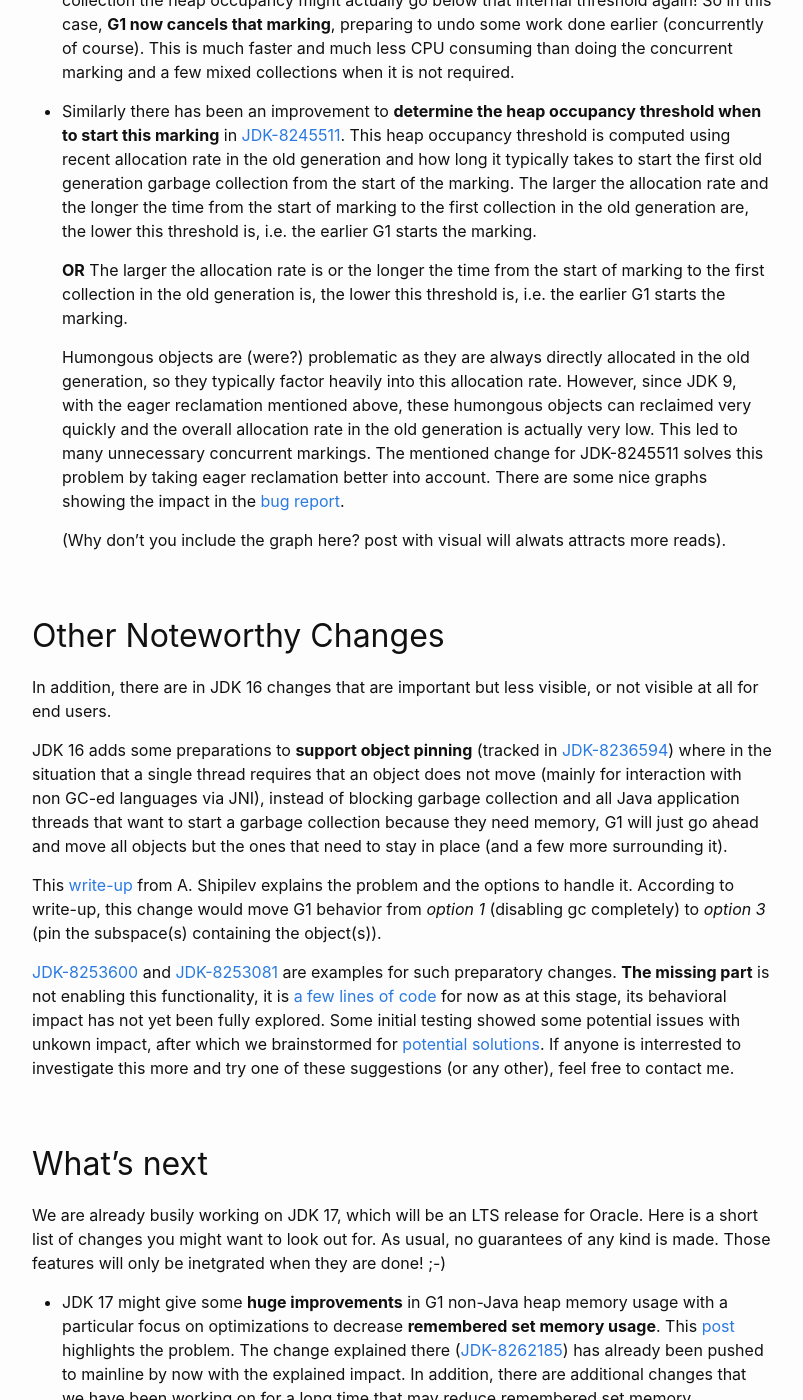
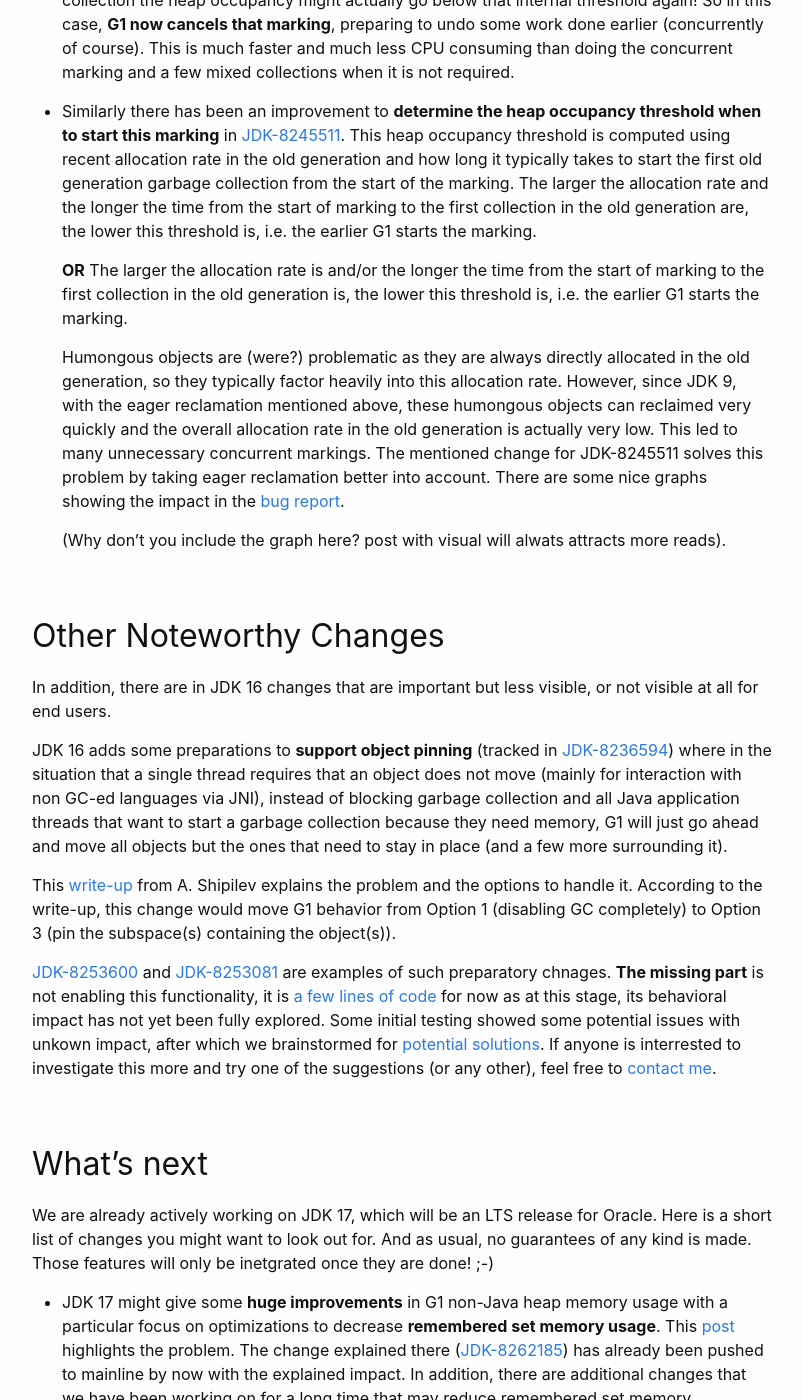
Before and after one commit to tschatzl/tschatzl.github.io, a Jekyll site: the page built from _posts/2021-03-12-jdk16-g1-parallel-gc-changes.md, in a window 1280 px wide and 1400 px high, scrolled down 1405 px. Shown: the whole window, without its empty margins (238-1041 px from the left). Built offline with Jekyll 4.4.1, drawn with Linux system fonts in a browser that asks for light colours; some of the changed text lies outside the part shown.

Commit message:
small editorial fixes and suggestions

```diff
--- a/_posts/2021-03-12-jdk16-g1-parallel-gc-changes.md
+++ b/_posts/2021-03-12-jdk16-g1-parallel-gc-changes.md
@@ -8,7 +8,7 @@ tags: [GC, G1, Parallel, JDK 16, Performance]
 
 Now that JDK 16 is released, it is time for a recap of the most significant changes in Hotspot’s stop-the-world garbage collectors - G1 and Parallel GC.
 
-First, a short overview about the whole GC subcomponent: the only JEP in the garbage collection area this time around is for **ZGC** with [JEP 376](https://openjdk.java.net/jeps/376) where thread-stack processing has been moved out from its stop-the-world pauses, making now these pauses typicaly below a millisecond!. In addition to the usual micro-optimizations here and there, **G1** and **Parallel GC** got some interesting smaller updates too.
+First, a short overview about the whole GC subcomponent: the only JEP in the garbage collection area this time around is related to **ZGC** with [JEP 376](https://openjdk.java.net/jeps/376) where thread-stack processing has been moved out from its stop-the-world pauses, making now these pauses typicaly below a millisecond! In addition to the usual micro-optimizations here and there, **G1** and **Parallel GC** got some interesting smaller updates too.
 
 The full list of changes for the entire Hotspot GC subcomponent is [here](https://bugs.openjdk.java.net/issues/?jql=project%20%3D%20JDK%20AND%20issuetype%20in%20standardIssueTypes()%20AND%20status%20in%20(Resolved%2C%20Closed)%20AND%20resolution%20%3D%20Fixed%20AND%20fixVersion%20%3D%20%2216%22%20AND%20component%20%3D%20hotspot%20AND%20Subcomponent%20in%20(gc%2C%20gc%2C%20gc%2C%20gc%2C%20gc)%20ORDER%20BY%20key%20ASC), clocking in at 325 changes in total.
 
@@ -22,13 +22,13 @@ The full list of changes for the entire Hotspot GC subcomponent is [here](https:
 
   * Until now, when G1 noticed that it owned too much Java heap memory during a GC pause, and the user allowed it (having different minimum and maximum heap sizes), it gave back that memory right at the time when it noticed that surplus. Depending on the amount of memory this was, which could easily be a few GB of memory, the GC pause could then be lengthened quite a bit (some tests showed 50~100ms). [JDK-8236926](https://bugs.openjdk.java.net/browse/JDK-8236926) changes this behavior. During the pause, G1 now only determines how much and what memory areas should be uncommitted, and **defers the actual uncommit work to the concurrent phase** in a background task. This background task incrementally processes these areas. The increments are sized such that each step takes only a few milliseconds at most to avoid long waits to start GC pauses.
 
-    You can track its work by enabling `gc+heap` logging at debug level. Messages containing `Concurrent Commit` allow you to get more information about what G1 did, like the size of these chunks and the durations of these steps. For more details, please check the [release note](https://bugs.openjdk.java.net/browse/JDK-8256691).
+    You can track its work by enabling `gc+heap` logging at debug level. Messages containing `Concurrent Commit` allow you to get more information about what G1 did, like the size of these chunks and the durations of these steps. For more details, please check the [Release Notes](https://jdk.java.net/16/release-notes#JDK-8236926).
 
   * [JDK-8240556](https://bugs.openjdk.java.net/browse/JDK-8240556) addresses a **shortcoming of the calculation for when to start concurrent marking** in case G1 can eagerly reclaim many humongous objects (a feature introduced in JDK 9 [JDK-8048179](https://bugs.openjdk.java.net/browse/JDK-8048179)). At the start of a garbage collection, G1 determines whether this garbage collection should prepare for a concurrent marking or not depending on whether current heap occupancy is larger than an internal threshold. If so, G1 performs some additional steps during the garbage collection to prepare for the concurrent marking afterwards. This heuristic did not take into account that during this particular garbage collection the heap occupancy might actually go below that internal threshold again! So in this case, **G1 now cancels that marking**, preparing to undo some work done earlier (concurrently of course). This is much faster and much less CPU consuming than doing the concurrent marking and a few mixed collections when it is not required.
 
   * Similarly there has been an improvement to **determine the heap occupancy threshold when to start this marking** in [JDK-8245511](https://bugs.openjdk.java.net/browse/JDK-8245511). This heap occupancy threshold is computed using recent allocation rate in the old generation and how long it typically takes to start the first old generation garbage collection from the start of the marking. The larger the allocation rate and the longer the time from the start of marking to the first collection in the old generation are, the lower this threshold is, i.e. the earlier G1 starts the marking.
 
-    **OR** The larger the allocation rate is or the longer the time from the start of marking to the first collection in the old generation is, the lower this threshold is, i.e. the earlier G1 starts the marking.
+    **OR** The larger the allocation rate is and/or the longer the time from the start of marking to the first collection in the old generation is, the lower this threshold is, i.e. the earlier G1 starts the marking.
 
     Humongous objects are (were?) problematic as they are always directly allocated in the old generation, so they typically factor heavily into this allocation rate. However, since JDK 9, with the eager reclamation mentioned above, these humongous objects can reclaimed very quickly and the overall allocation rate in the old generation is actually very low. This led to many unnecessary concurrent markings. The mentioned change for JDK-8245511 solves this problem by taking eager reclamation better into account. There are some nice graphs showing the impact in the [bug report](https://bugs.openjdk.java.net/browse/JDK-8245511).
 
@@ -40,13 +40,13 @@ In addition, there are in JDK 16 changes that are important but less visible, or
 
 JDK 16 adds some preparations to **support object pinning** (tracked in [JDK-8236594](https://bugs.openjdk.java.net/browse/JDK-8236594)) where in the situation that a single thread requires that an object does not move (mainly for interaction with non GC-ed languages via JNI), instead of blocking garbage collection and all Java application threads that want to start a garbage collection because they need memory, G1 will just go ahead and move all objects but the ones that need to stay in place (and a few more surrounding it).
 
-This [write-up](https://shipilev.net/jvm/anatomy-quarks/9-jni-critical-gclocker/) from A. Shipilev explains the problem and the options to handle it. According to write-up, this change would move G1 behavior from _option 1_ (disabling gc completely) to _option 3_ (pin the subspace(s) containing the object(s)).
+This [write-up](https://shipilev.net/jvm/anatomy-quarks/9-jni-critical-gclocker/) from A. Shipilev explains the problem and the options to handle it. According to the write-up, this change would move G1 behavior from Option 1 (disabling GC completely) to Option 3 (pin the subspace(s) containing the object(s)).
 
-[JDK-8253600](https://bugs.openjdk.java.net/browse/JDK-8253600) and [JDK-8253081](https://bugs.openjdk.java.net/browse/JDK-8253081) are examples for such preparatory changes. **The missing part** is not enabling this functionality, it is [a few lines of code](https://github.com/openjdk/jdk/compare/master...tschatzl:full-pin-support) for now as at this stage, its behavioral impact has not yet been fully explored. Some initial testing showed some potential issues with unkown impact, after which we brainstormed for [potential solutions](https://bugs.openjdk.java.net/issues/?jql=labels%20%3D%20gc-g1-pinned-regions). If anyone is interrested to investigate this more and try one of these suggestions (or any other), feel free to contact me.
+[JDK-8253600](https://bugs.openjdk.java.net/browse/JDK-8253600) and [JDK-8253081](https://bugs.openjdk.java.net/browse/JDK-8253081) are examples of such preparatory chnages. **The missing part** is not enabling this functionality, it is [a few lines of code](https://github.com/openjdk/jdk/compare/master...tschatzl:full-pin-support) for now as at this stage, its behavioral impact has not yet been fully explored. Some initial testing showed some potential issues with unkown impact, after which we brainstormed for [potential solutions](https://bugs.openjdk.java.net/issues/?jql=labels%20%3D%20gc-g1-pinned-regions). If anyone is interrested to investigate this more and try one of the suggestions (or any other), feel free to [contact me](https://tschatzl.github.io/about/).
 
 ## What's next
 
-We are already busily working on JDK 17, which will be an LTS release for Oracle. Here is a short list of changes you might want to look out for. As usual, no guarantees of any kind is made. Those features will only be inetgrated when they are done! ;-)
+We are already actively working on JDK 17, which will be an LTS release for Oracle. Here is a short list of changes you might want to look out for. And as usual, no guarantees of any kind is made. Those features will only be inetgrated once they are done! ;-)
 
   * JDK 17 might give some **huge improvements** in G1 non-Java heap memory usage with a particular focus on optimizations to decrease **remembered set memory usage**. This [post](https://tschatzl.github.io/2021/02/26/early-prune.html) highlights the problem. The change explained there ([JDK-8262185](https://bugs.openjdk.java.net/browse/JDK-8262185)) has already been pushed to mainline by now with the explained impact. In addition, there are additional changes that we have been working on for a long time that may reduce remembered set memory consumption much more. Stay tuned!
 
```
